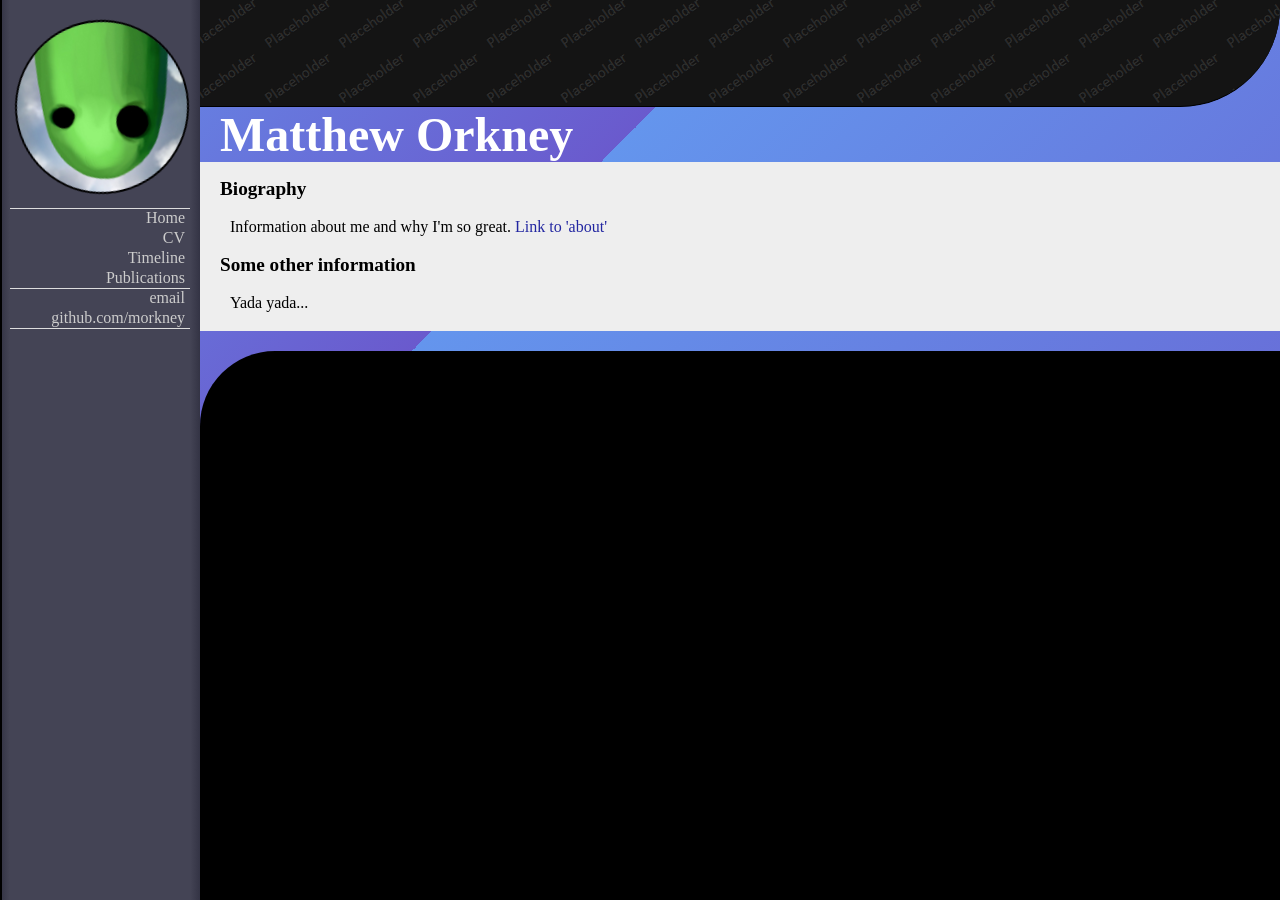
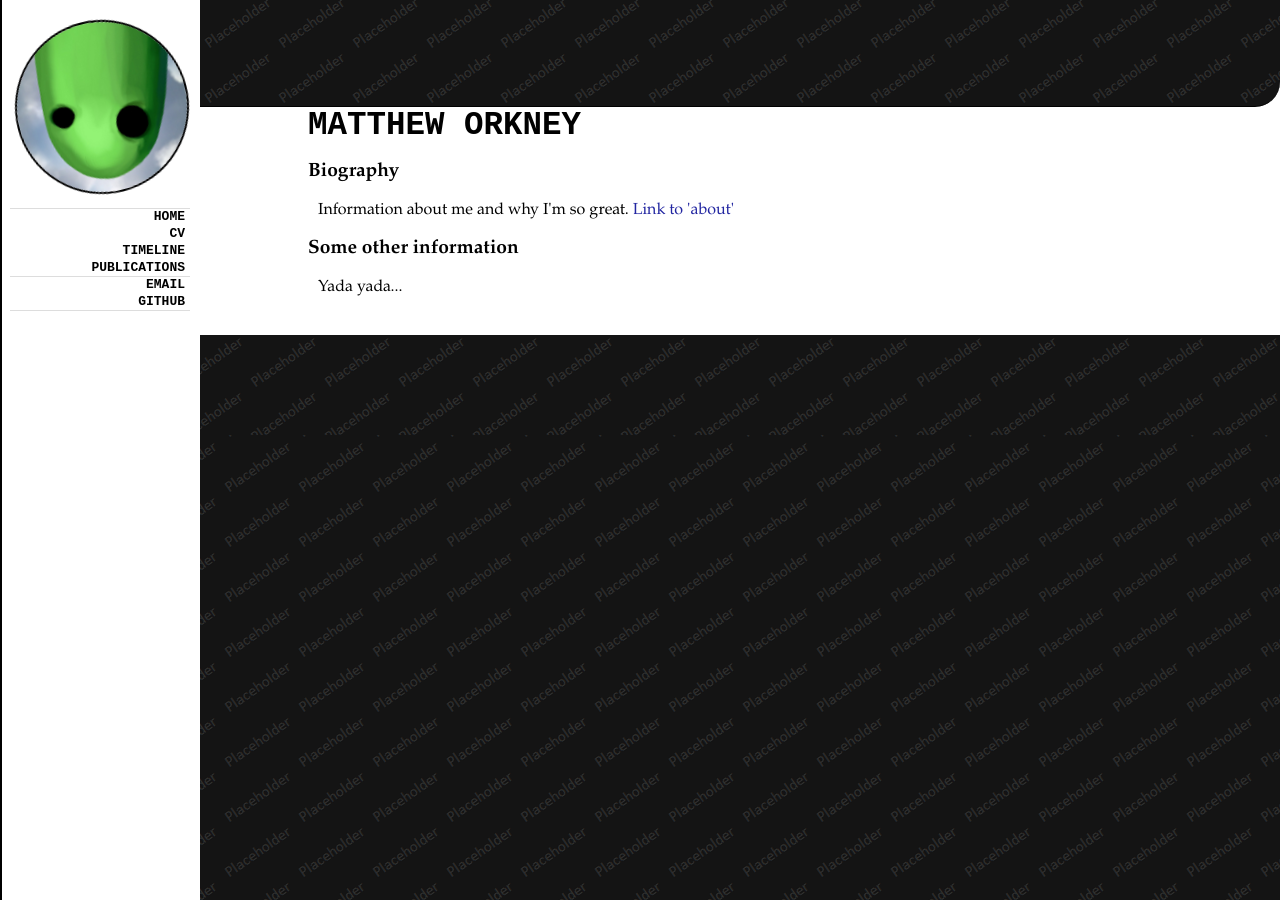
Before and after one commit to Morkney/Morkney.github.io, a Jekyll site: the page built from index.html, in a window 1280 px wide. Built offline with Jekyll 4.4.1, drawn with Linux system fonts in a browser that asks for light colours; a script that is not in the unit is left out.

Commit message:
Changing styles again. I don't like it.

```diff
--- a/_layouts/default.html
+++ b/_layouts/default.html
@@ -22,13 +22,13 @@
   </div>
   <div id="borderLeft"></div>
   <div id="ruler"></div>
-    <li><a href="/">Home</a></li>
+    <li><a href="/">HOME</a></li>
     <li><a href="/cv">CV</a></li>
-    <li><a href="/timeline">Timeline</a></li>
-    <li><a href="/publications">Publications</a></li>
+    <li><a href="/timeline">TIMELINE</a></li>
+    <li><a href="/publications">PUBLICATIONS</a></li>
   <div id="ruler"></div>
-    <li><a href="mailto:m.orkney@tiscali.co.uk">email</a></li>
-    <li><a href="https://github.com/morkney">github.com/morkney</a></li>
+    <li><a href="mailto:m.orkney@tiscali.co.uk">EMAIL</a></li>
+    <li><a href="https://github.com/morkney">GITHUB</a></li>
   <div id="ruler"></div>
 </div>
 
--- a/css/main.css
+++ b/css/main.css
@@ -1,12 +1,11 @@
 .header {
   background-image: url("../images/placeholder.png");
-  background-color: #111;
+  background-color: white;
   border-bottom: 1px solid black;
-  font-family:'Ebrima';
+  font-family: monospace;
   padding: 10px;
   list-style: none;
-  font-weight: bold;
-  border-radius: 0px 0px 100px 0px;
+  border-radius: 0px 0px 25px 0px;
   padding-bottom: 100px;
   margin-top: -20px;
   margin-bottom: 0px;
@@ -15,15 +14,21 @@
 }
 
 body {
-  background-color: black;
+  background-image: url("../images/placeholder.png");
+  background-color: #eee;
+  font-family: "Garamond", monospace;
   margin-left: auto;
   margin-right: auto;
   margin-top: 0px;
   width: 100%;
+  position: absolute;
+  z-ondex: 2;
 }
 
 body ul {
-  background-color: #eee;
+  padding-left: 10%;
+  font-family: "Garamond", monospace;
+  background-color: white;
   border-radius: 0px 0px 20px 0px;
   position: relative;
   z-index: 100
@@ -44,9 +49,9 @@
 
 /* Navigation sidebar style */
 .nav {
-  background-color: #445;
-  background-image: linear-gradient(90deg, #334, #445 5% 95%, #334);
-  font-family: 'Ebrima';
+  background-color: white;
+  /*background-image: linear-gradient(90deg, #334, #445 5% 95%, #334);*/
+  font-family: monospace;
   height: 100%;
   width: 200px;
   position: fixed;
@@ -64,12 +69,12 @@
   padding: 1px 15px 1px 5px;
   text-align: right;
   text-decoration: none;
-  color: #ccc;
+  color: black;
   transition: 0.2s;
+  font-weight: bold;
 }
 .nav a:hover {
-  color: cornflowerblue;
-  background-color: #334;
+  color: blue;
 }
 .nav a:active {
   color: rgb(100, 164, 237);
@@ -92,12 +97,12 @@
 
 /* h1 is the main header */
 h1 {
-  /*background-image: url("../images/pillars.png");
-  background-repeat: no-repeat;*/
-  background-image: linear-gradient(135deg, cornflowerblue 0%, slateblue 35%, cornflowerblue 35%, slateblue 100%);
-  background-attachment: fixed;
-  background-color: slateblue;
-  color: white;
+  /*background-image: url("../images/pillars.png");*/
+  /*background-repeat: no-repeat;*/
+  /*background-image: linear-gradient(135deg, cornflowerblue 0%, slateblue 35%, cornflowerblue 35%, slateblue 100%);*/
+  /*background-attachment: fixed;*/
+  background-color: white;
+  color: black;
   border-radius: 0px 0px 0px 0px;
   margin-top: -110px;
   padding-top: 110px;
@@ -105,8 +110,8 @@
   padding-left: 20px;
   margin-left: -60px;
   margin-bottom: 0px;
-  font-size: 3em;
-  font-family:'Calibri light';
+  font-size: 2.5em;
+  font-family: monospace;
   position: relative;
   z-index: 1;
 }
@@ -115,7 +120,7 @@
 h2 {
   color: black;
   font-size: 1.2em;
-  font-family: 'Bahnschrift';
+  font-family: "Garamond", monospace;
   margin-left: -40px;
 }
 
@@ -133,7 +138,7 @@
 }
 
 ul.posts {
-  font-family:'Helvetica';
+  font-family: monospace;
   margin: 20px auto 40px;
   font-size: 1.0em;
 }
@@ -167,9 +172,7 @@
 
 /* Footer style */
 .footer1 {
-  background-image: linear-gradient(135deg, cornflowerblue 0%, slateblue 35%, cornflowerblue 35%, slateblue 100%);
-  background-attachment: fixed;
-  background-color: slateblue;
+  background-color: white;
   border-radius: 0px 0px 0px 0px;
   margin-left: 160px;
   margin-top: 0px;
@@ -177,9 +180,11 @@
   margin-bottom: 0px;
 }
 .footer2 {
-  background-color: black;
+  background-image: url("../images/placeholder.png");
   padding-bottom: 100px;
-  margin-left: 160px;
+  margin-left: 46px;
   margin-top: -100px;
-  border-radius: 75px 0px 0px 0px;
+  border-radius: 25px 0px 0px 0px;
+  position: relative;
+  z-index: 0;
 }
--- a/index.html
+++ b/index.html
@@ -1,9 +1,9 @@
 ---
 layout: default
-title: Matthew Orkney
+title: MATTHEW ORKNEY
 ---
 <div class="blurb">
-  <h1>Matthew Orkney</h1>
+  <h1>MATTHEW ORKNEY</h1>
     <h2>Biography</h2>
       <p>Information about me and why I'm so great. <a href="/about">Link to 'about'</a></p>
     <h2>Some other information</h2>
```
